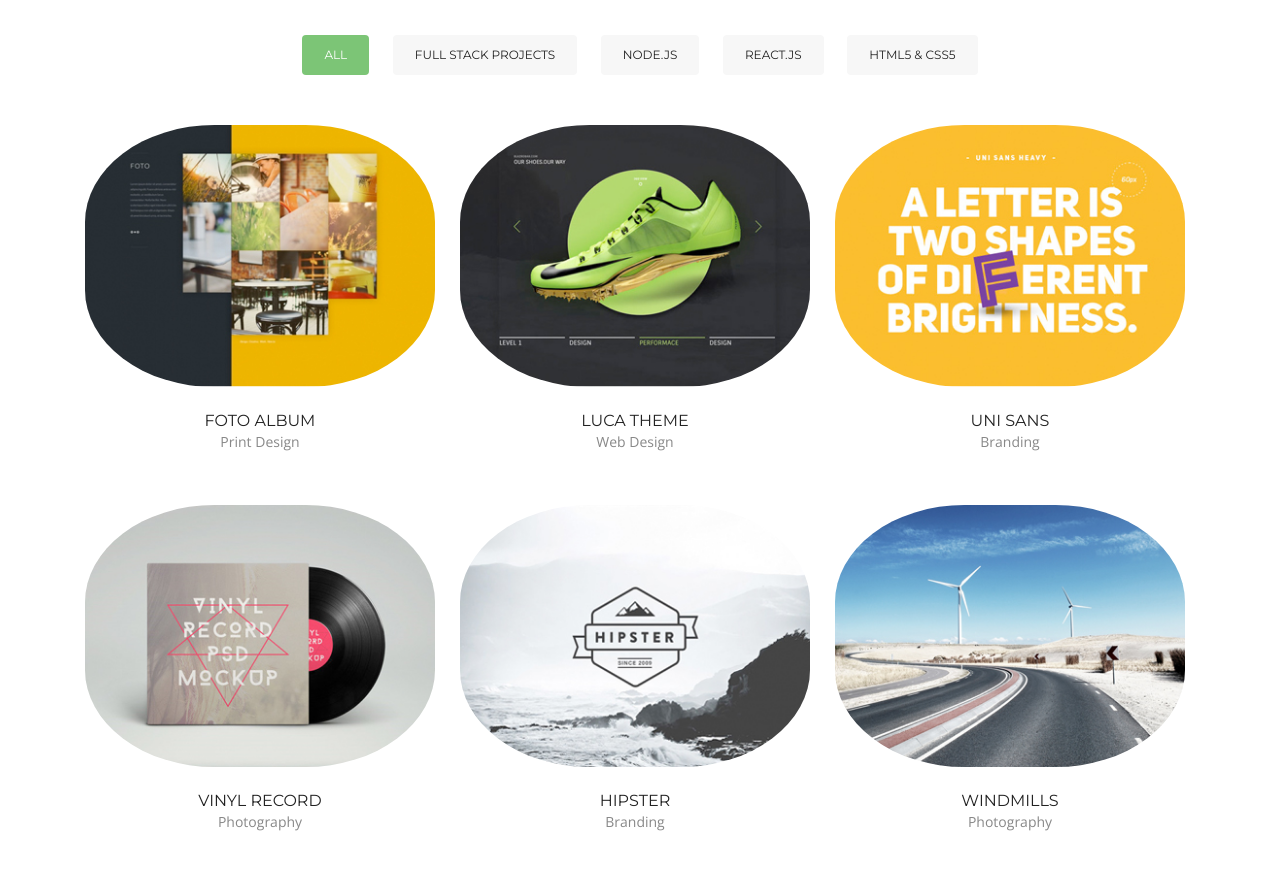
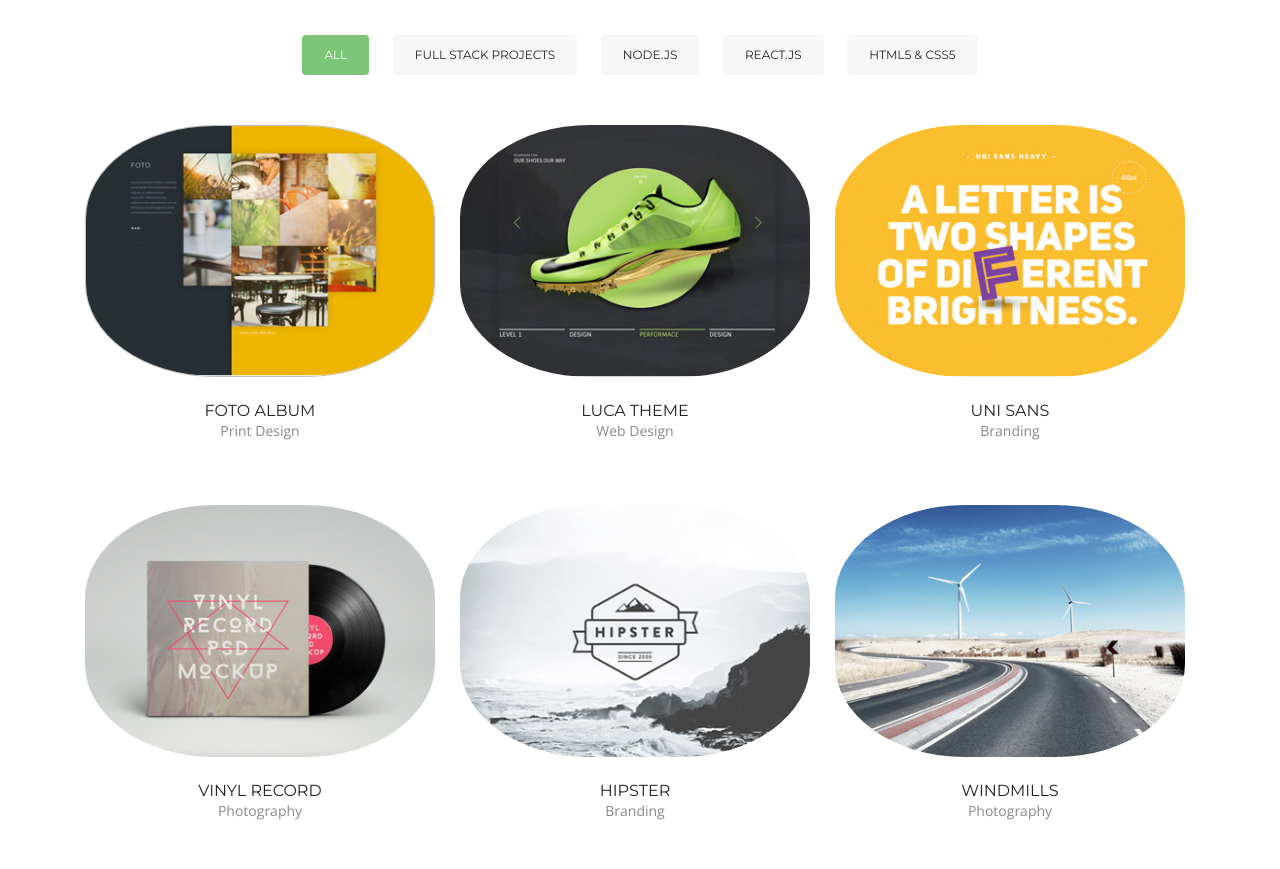
Before and after one commit to 52lions06/williammckelvey, a plain HTML site: page Knight 2/index.html in a window 1280 px wide. Shown: the part 2740-3609 px from the top of the page. Drawn offline with nearby package versions, Linux system fonts and the light colour scheme.

Commit message:
changed the Portfolio box width and height

```diff
--- a/Knight 2/css/style.css
+++ b/Knight 2/css/style.css
@@ -414,6 +414,8 @@ Check out Veed.Me*/
 }
 .Portfolio-box img{
 	margin-bottom:25px;
+	width: 350px;
+	height: 252px;
 	transition:all 0.3s ease-in-out;
 	-moz-transition:all 0.3s ease-in-out;
 	-webkit-transition:all 0.3s ease-in-out;
@@ -433,6 +435,11 @@ img {
 	 border-radius: 37%;
 
 }
+
+.printdesign img {
+	border: 1px solid rgba(0, 0, 0, 0.25);
+}
+
 
 /* no transition on .isotope container */
 
```
